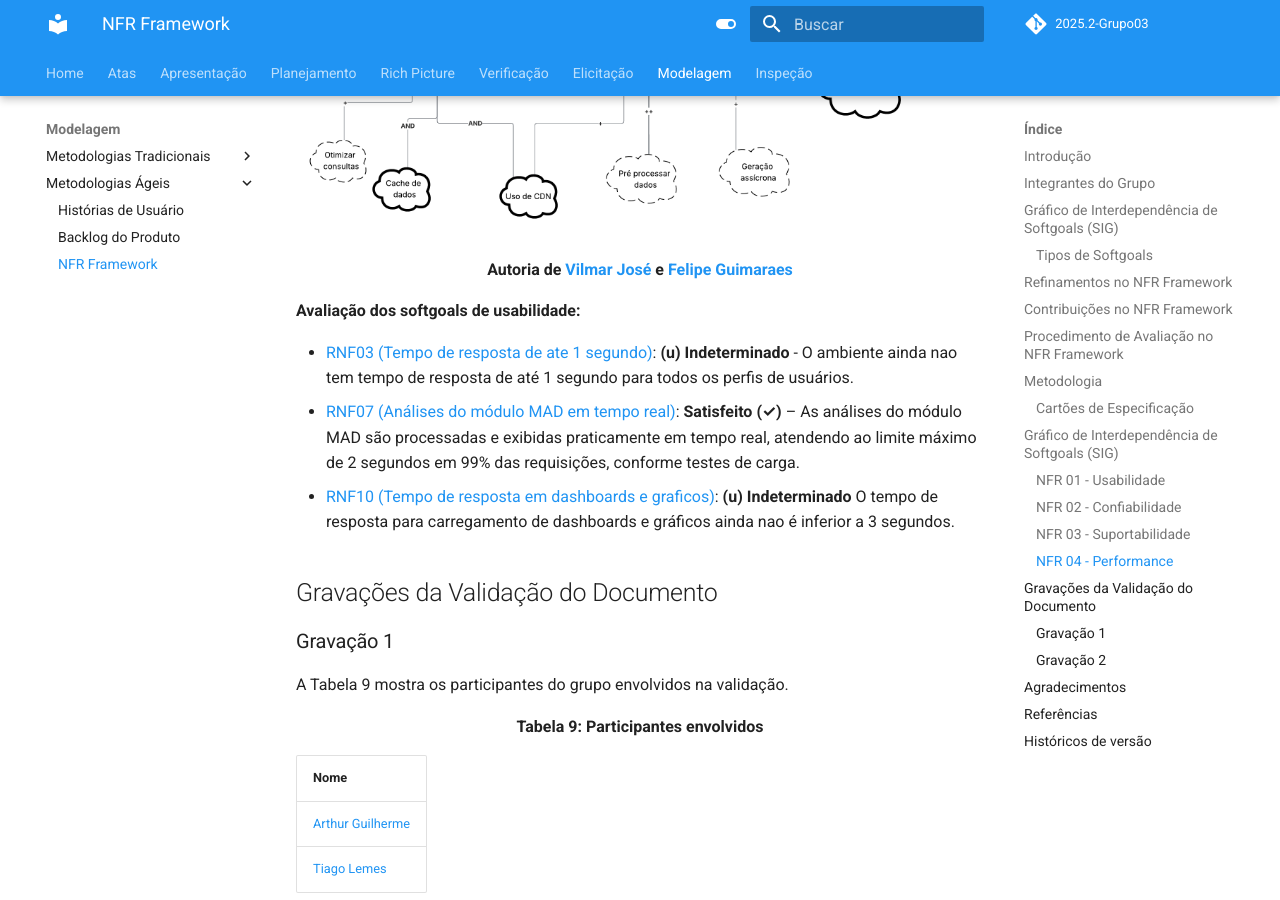
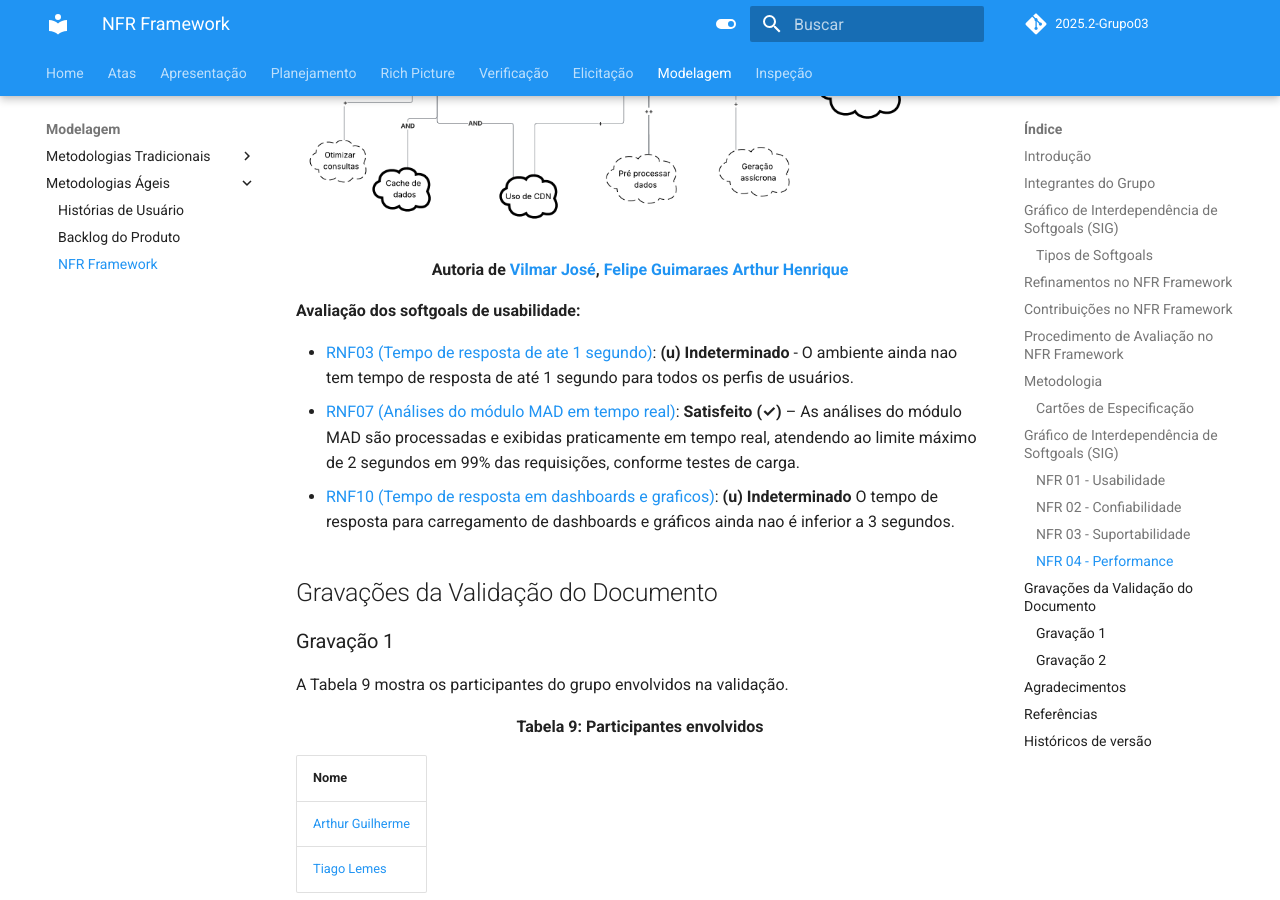
Before and after one commit to Requisitos-de-Software/2025.2-Grupo03, an MkDocs documentation site: the page built from docs/Modelagem/nfr_framework.md, in a window 1280 px wide and 900 px high, scrolled down 19873 px. Built offline with MkDocs 1.6.1 and Material for MkDocs 9.7.7, drawn with Linux system fonts in a browser that asks for light colours; comment, search, counter and statistics services are not loaded.

Commit message:
Update authorship section in nfr_framework.md

```diff
--- a/docs/Modelagem/nfr_framework.md
+++ b/docs/Modelagem/nfr_framework.md
@@ -478,8 +478,9 @@ A **Figura 8** apresenta o **Gráfico de Interdependência de Softgoals (SIG)**
 <div align="center">
     <strong>
         Autoria de
-        <a href="https://github.com/VilmarFagundes">Vilmar José</a> e
+        <a href="https://github.com/VilmarFagundes">Vilmar José</a>,
         <a href="https://github.com/felipegf1">Felipe Guimaraes</a>
+        <a href="https://github.com/arthurhvieira1">Arthur Henrique</a>
     </strong>
 </div>
 
```
